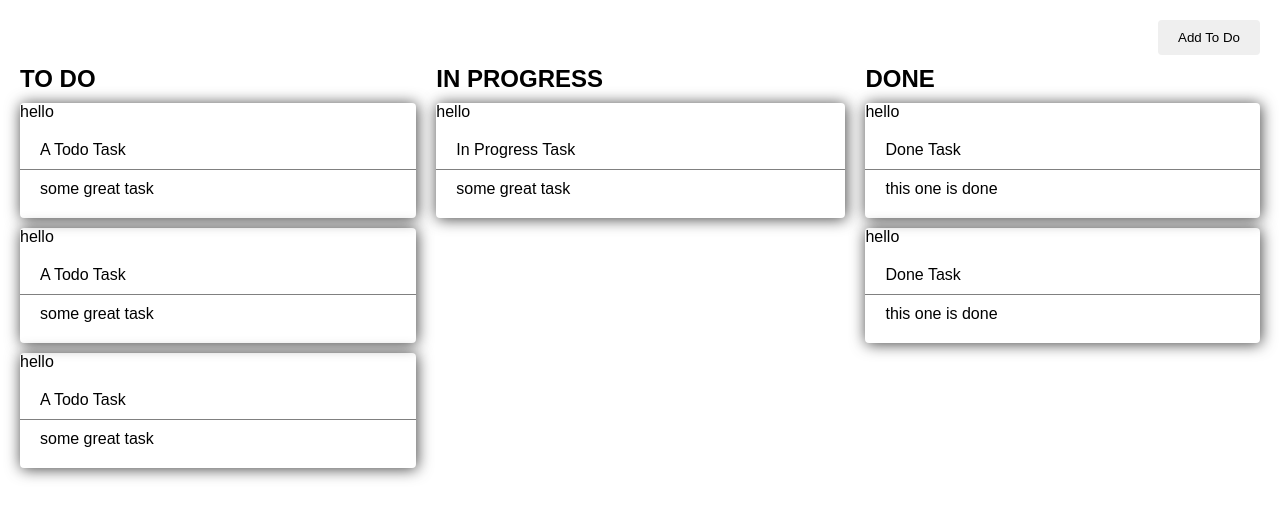
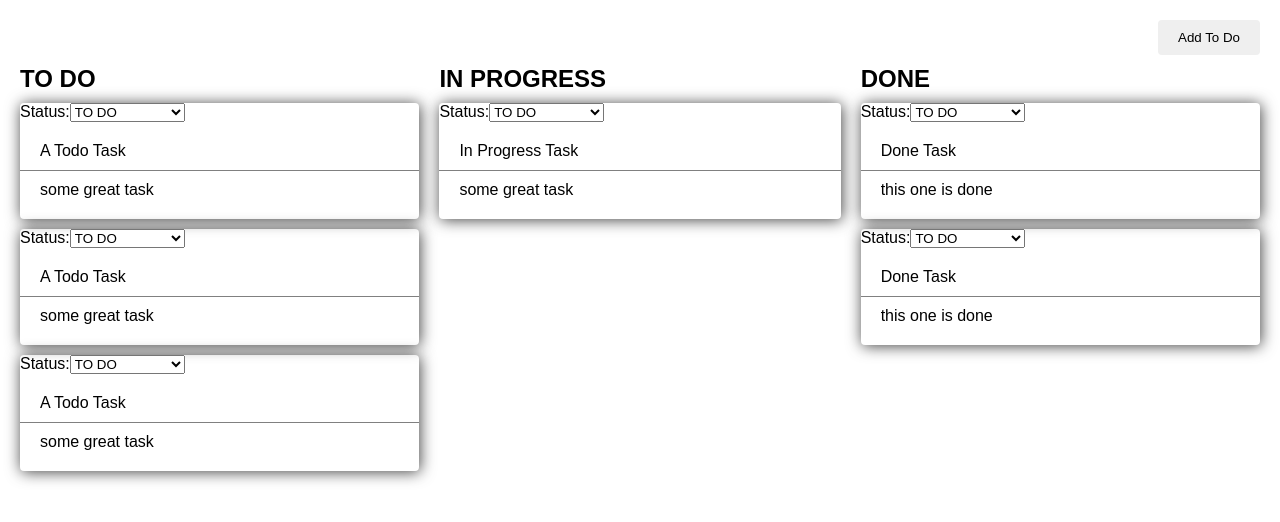
Before and after one commit to ohearonkg/redux-lessons, a React (Create React App) app: page / in a window 1280 px wide. Shown: the top 522 px of the page. Built offline with nearby package versions, Linux system fonts and the light colour scheme.

Commit message:
now have the select component.

```diff
--- a/src/components/StatusSelector/StatusSelector.jsx
+++ b/src/components/StatusSelector/StatusSelector.jsx
@@ -1,8 +1,23 @@
 import React from 'react';
+
+const sampleStatuses = ['TO DO', 'IN PROGRESS', 'DONE']
 
 const StatusSelector = props => {
   return (
-    <div> hello </div>
+    <form>
+      <label>
+        Status:
+        <select>
+          {sampleStatuses.map( (status,index) => {
+            return (
+                <option>
+                  {status}
+                </option>
+            )
+          })}
+        </select>
+      </label>
+    </form>
   )
 }
 
```
